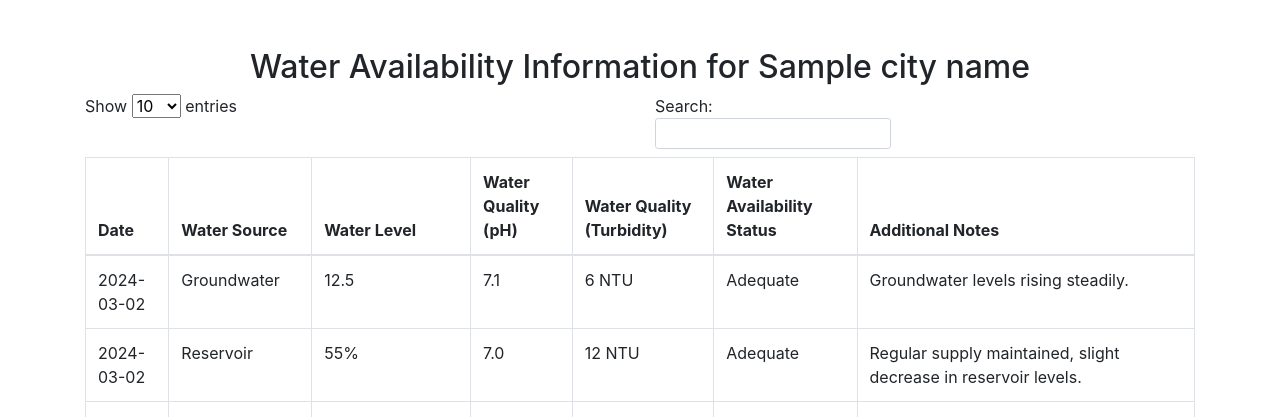
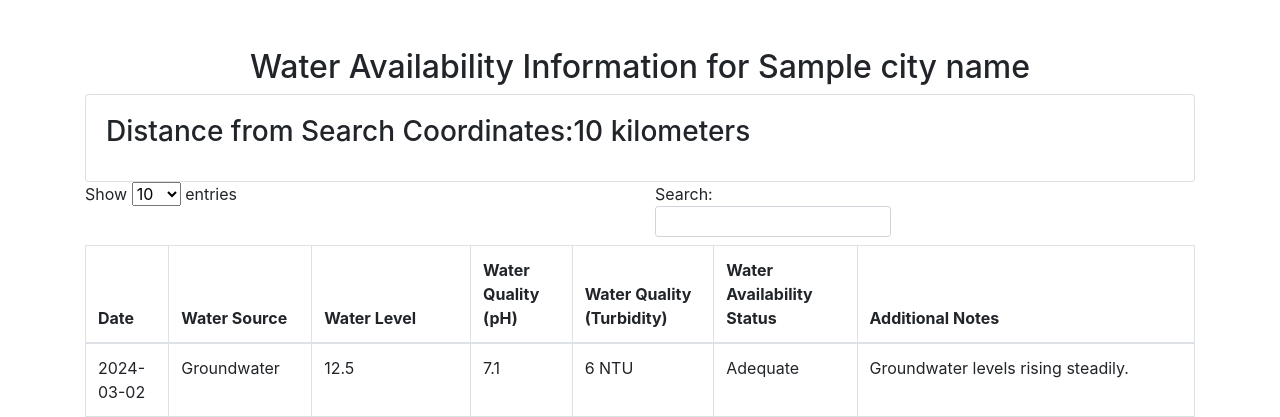
Before and after one commit to shyammvm/water_load_availability, a Flask app: template templates/result.html in a window 1280 px wide. Shown: the top 417 px of the page. Run offline with Flask 3, Linux system fonts and the light colour scheme; the template is opened without the code that fills it: values that come from a table or form of the project are taken from there, most other values are stand-ins (such as "Sample title", 1, 10 or a date in 2020); some libraries are stand-ins or nearby versions.

Commit message:
selecting city and coordinated work

```diff
--- a/app.py
+++ b/app.py
@@ -2,6 +2,7 @@ from flask import Flask, render_template, request
 from flask_sqlalchemy import SQLAlchemy
 import csv
 from datetime import datetime
+from geopy.distance import geodesic
 
 app = Flask(__name__)
 app.config['SQLALCHEMY_DATABASE_URI'] = 'sqlite:///maindata.db'
@@ -34,7 +35,6 @@ def populate_location_data():
     with open('loc.csv', 'r', newline='') as file:
         reader = csv.DictReader(file)
         for row in reader:
-            # Split the coordinates string into latitude and longitude
             coordinates_str = row['Latitude, Longitude']
             latitude, longitude = map(float, coordinates_str.split(','))
 
@@ -46,7 +46,6 @@ def populate_water_availability_data():
     with open('maindata.csv', 'r', newline='') as file:
         reader = csv.DictReader(file)
         for row in reader:
-            # Convert date string to Python date object
             date_str = row['Date']
             date_obj = datetime.strptime(date_str, '%d-%m-%Y').date()
 
@@ -68,33 +67,73 @@ def get_city_names():
     city_names = [city[0] for city in city_tuples]
     return city_names
 
-# Define routes
 @app.route('/')
 def index():
-    city_names = get_city_names()  # Fetch city names here
+    city_names = get_city_names()
     return render_template('index.html', city_names=city_names)
 
-@app.route('/', methods=['GET', 'POST'])
+@app.route('/', methods=['POST'])
+@app.route('/', methods=['POST'])
 def search():
-    city_names = get_city_names()  # Fetch city names here
+    city_names = get_city_names()
     if request.method == 'POST':
         dropdown_value = request.form['dropdown']
         search_text = request.form['search_text']
-        water_availability_info = WaterAvailability.query.filter_by(area=dropdown_value).all()
-        return render_template('result.html', city_name=dropdown_value, water_availability_info=water_availability_info)
+        if search_text:
+            # Check if the search text contains valid coordinates
+            try:
+                latitude, longitude = map(float, map(str.strip, search_text.split(',')))
+                print("Latitude:", latitude)
+                print("Longitude:", longitude)
+            except ValueError:
+                print("Invalid input format. Please enter latitude and longitude separated by comma.")
+                return render_template('index.html', city_names=city_names, error_message="Invalid input format. Please enter latitude and longitude separated by comma.")
+
+            # Find the nearest city based on the provided coordinates
+            nearest_city_info, error_message, distance = find_nearest_city((latitude, longitude))
+            if nearest_city_info:
+                return render_template('result.html', city_name=nearest_city_info['city_name'], water_availability_info=nearest_city_info['water_availability_info'], distance = round(distance, 3))
+            else:
+                print(error_message)
+                return render_template('index.html', city_names=city_names, error_message=error_message)
+        else:
+            # If no search text is provided, show water availability information for the selected city
+            water_availability_info = WaterAvailability.query.filter_by(area=dropdown_value).all()
+            return render_template('result.html', city_name=dropdown_value, water_availability_info=water_availability_info)
     else:
         return render_template('index.html', city_names=city_names)
 
-        # Perform search or any other action here
-        # print(f"Dropdown Value: {dropdown_value}, Search Text: {search_text}")
-    # return render_template('index.html', city_names=city_names)
+def find_nearest_city(coord):
+    given_lat, given_lon = coord
+
+    if not (-90 <= given_lat <= 90):
+        return None, "Latitude must be in the [-90; 90] range."
+
+    cities = Location.query.all()
+
+    nearest_city = None
+    min_distance = float('inf')
+
+    for city in cities:
+        city_lat, city_lon = map(float, city.coordinates.split(','))
+
+        distance = geodesic((given_lat, given_lon), (city_lat, city_lon)).kilometers
+
+        if distance < 10 and distance < min_distance:
+            min_distance = distance
+            nearest_city = city
+
+    if nearest_city:
+        water_availability_info = WaterAvailability.query.filter_by(area=nearest_city.area).all()
+        return {'city_name': nearest_city.area, 'distance': min_distance, 'water_availability_info': water_availability_info}, None, min_distance
+    else:
+        return None, "No city found within 10 km radius."
 
 if __name__ == '__main__':
     with app.app_context():
         db.create_all()
-        # Check if Location and WaterAvailability tables have records
         if not Location.query.first() and not WaterAvailability.query.first():
-            populate_location_data()  # Populate location data
-            populate_water_availability_data()  # Populate water availability data
+            populate_location_data()
+            populate_water_availability_data()
 
     app.run(debug=True)
--- a/templates/index.html
+++ b/templates/index.html
@@ -12,6 +12,11 @@
         <div class="row justify-content-center">
             <div class="col-md-6">
                 <h1 class="text-center mb-4">Water Availability Information</h1>
+                {% if error_message %}
+                    <div class="alert alert-danger" role="alert">
+                        {{ error_message }}
+                    </div>
+                {% endif %}
                 <form action="{{ url_for('search') }}" method="POST">
                     <div class="input-group mb-3">
                         <select class="form-select" name="dropdown">
@@ -26,5 +31,6 @@
             </div>
         </div>
     </div>
+
 </body>
 </html>
--- a/templates/result.html
+++ b/templates/result.html
@@ -12,6 +12,15 @@
         <div class="row">
             <div class="col text-center">
                 <h2>Water Availability Information for {{ city_name }}</h2>
+            </div>
+
+        </div>
+        <div class="card">
+            <div class="card-body">
+                {% if distance is defined %}
+                    <h3 class="card-title">Distance from Search Coordinates:{{ distance }} kilometers </h3>
+                    <!-- <p class="card-text">{{ distance }} kilometers</p> -->
+                {% endif %}
             </div>
         </div>
         <div class="table-responsive">
```
